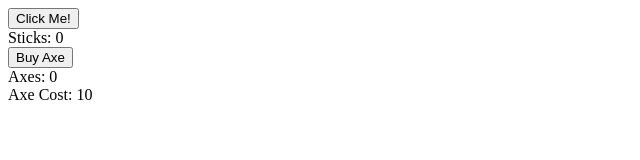
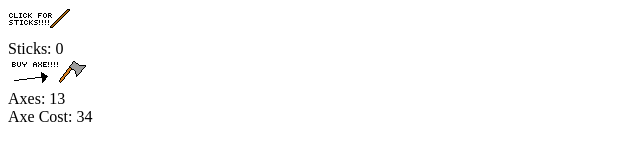
Before and after one commit to AJLStick/game, a plain HTML site: page index.html in a window 1280 px wide. Shown: the whole page, without its empty margins (0-640 px from the left). Drawn offline with Linux system fonts and the light colour scheme.

Commit message:
Update index.html

```diff
--- a/index.html
+++ b/index.html
@@ -1,17 +1,19 @@
-<html>
-	<head>
-		<link rel="stylesheet" type="text/css" href="interface.css" />
+<html><head>
+		<link rel="stylesheet" type="text/css" href="interface.css">
 	</head>
 	<body>
-		<button onclick="stickClick(1)">Click Me!</button>
-		<br />
-		Sticks: <span id="sticks">0</span>
-		<br />
-		<button onclick="buyAxe()">Buy Axe</button>
-		<br />
-		Axes: <span id="axes">0</span>
-		<br />
-		Axe Cost: <span id="axeCost">10</span>
+
+<input type="image" src="stick.png">
+		<br>
+		Sticks: <span id="sticks">20110</span>
+		<br>
+
+<input type="image" src="axe.png">
+		<br>
+		Axes: <span id="axes">13</span>
+		<br>
+		Axe Cost: <span id="axeCost">34</span>
 		<script type="text/javascript" src="main.js"></script>
-	</body>
-</html>
+
+
+</body></html>
```
